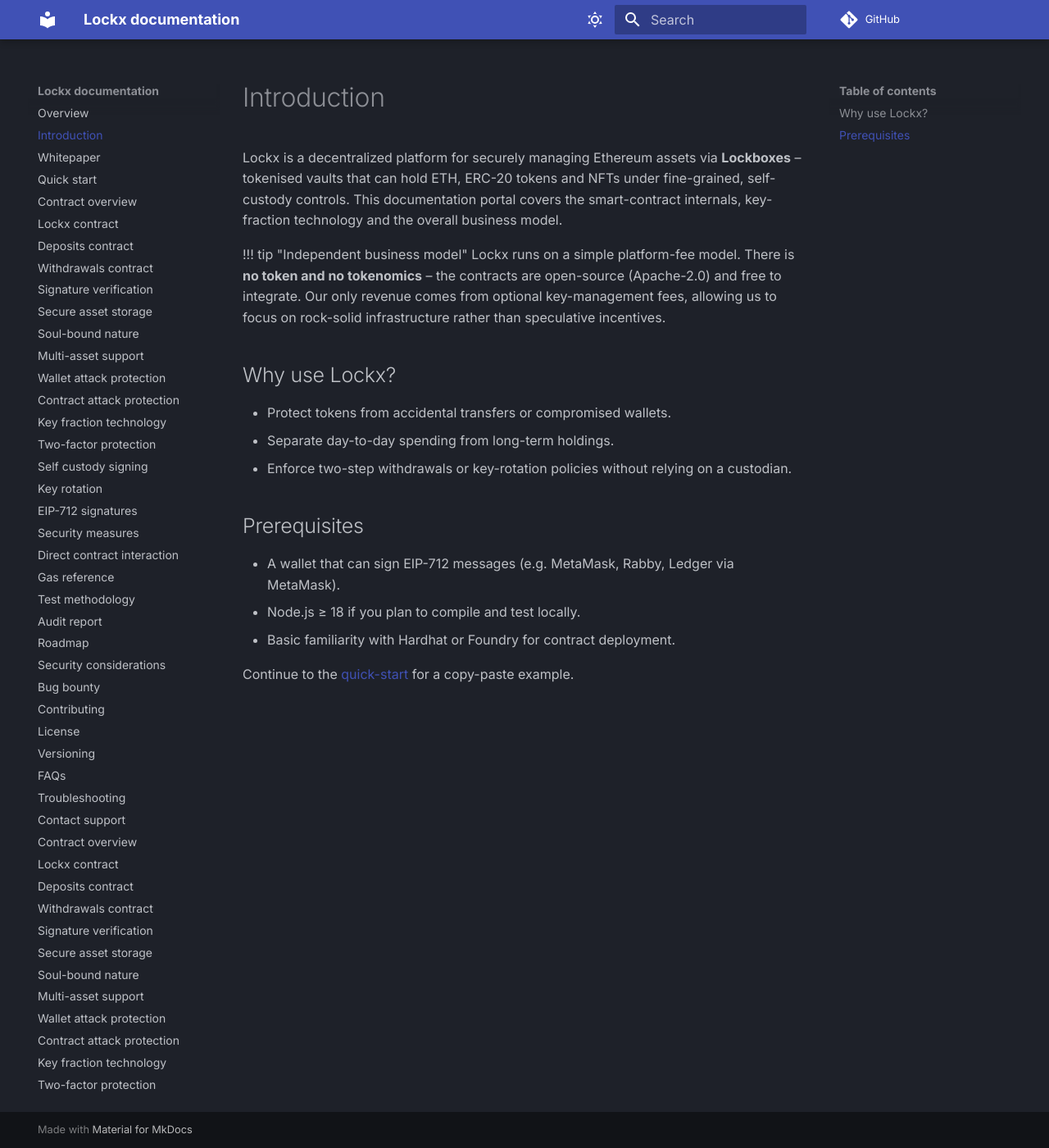
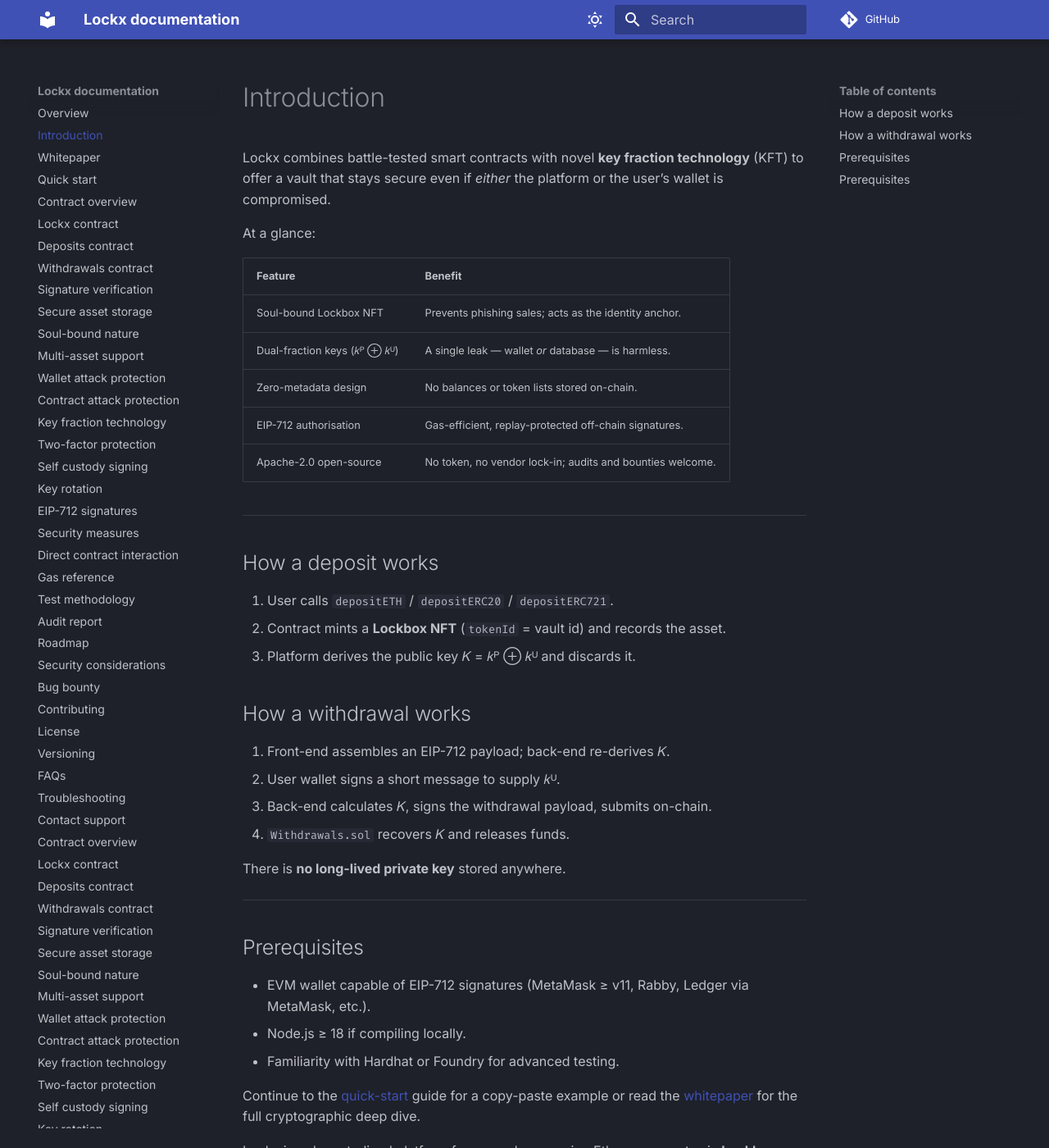
Before and after one commit to richardjaee/Lockx-Contracts, an MkDocs documentation site: the page built from docs/getting-started/introduction.md, in a window 1280 px wide and 1400 px high. Shown: the whole window at 82% size. Built offline with MkDocs 1.6.1 and Material for MkDocs 9.7.7, drawn with Linux system fonts in a browser that asks for light colours; comment, search, counter and statistics services are not loaded.

Commit message:
docs: rewrite overview & introduction with KFT narrative

```diff
--- a/docs/getting-started/introduction.md
+++ b/docs/getting-started/introduction.md
@@ -1,15 +1,54 @@
 # Introduction
+
+Lockx combines battle-tested smart contracts with novel **key fraction technology** (KFT) to offer a vault that stays secure even if _either_ the platform or the user’s wallet is compromised.
+
+At a glance:
+
+| Feature | Benefit |
+|---------|---------|
+| Soul-bound Lockbox NFT | Prevents phishing sales; acts as the identity anchor. |
+| Dual-fraction keys (𝑘ᴾ ⊕ 𝑘ᵁ) | A single leak — wallet _or_ database — is harmless. |
+| Zero-metadata design | No balances or token lists stored on-chain. |
+| EIP-712 authorisation | Gas-efficient, replay-protected off-chain signatures. |
+| Apache-2.0 open-source | No token, no vendor lock-in; audits and bounties welcome. |
+
+---
+
+## How a deposit works
+
+1. User calls `depositETH` / `depositERC20` / `depositERC721`.
+2. Contract mints a **Lockbox NFT** (`tokenId` = vault id) and records the asset.
+3. Platform derives the public key 𝐾 = 𝑘ᴾ ⊕ 𝑘ᵁ and discards it.
+
+## How a withdrawal works
+
+1. Front-end assembles an EIP-712 payload; back-end re-derives 𝐾.
+2. User wallet signs a short message to supply 𝑘ᵁ.
+3. Back-end calculates 𝐾, signs the withdrawal payload, submits on-chain.
+4. `Withdrawals.sol` recovers 𝐾 and releases funds.
+
+There is **no long-lived private key** stored anywhere.
+
+---
+
+## Prerequisites
+
+* EVM wallet capable of EIP-712 signatures (MetaMask ≥ v11, Rabby, Ledger via MetaMask, etc.).
+* Node.js ≥ 18 if compiling locally.
+* Familiarity with Hardhat or Foundry for advanced testing.
+
+Continue to the [quick-start](quick-start.md) guide for a copy-paste example or read the [whitepaper](../whitepaper.md) for the full cryptographic deep dive.
 
 Lockx is a decentralized platform for securely managing Ethereum assets via **Lockboxes** – tokenised vaults that can hold ETH, ERC-20 tokens and NFTs under fine-grained, self-custody controls.  This documentation portal covers the smart-contract internals, key-fraction technology and the overall business model.
 
 !!! tip "Independent business model"
     Lockx runs on a simple platform-fee model.  There is **no token and no tokenomics** – the contracts are open-source (Apache-2.0) and free to integrate.  Our only revenue comes from optional key-management fees, allowing us to focus on rock-solid infrastructure rather than speculative incentives.
 
-## Why use Lockx?
 
-* Protect tokens from accidental transfers or compromised wallets.
-* Separate day-to-day spending from long-term holdings.
-* Enforce two-step withdrawals or key-rotation policies without relying on a custodian.
+
+
+
+
 
 ## Prerequisites
 
```
Also changed, not shown: docs/index.md (+13 -5 lines).
